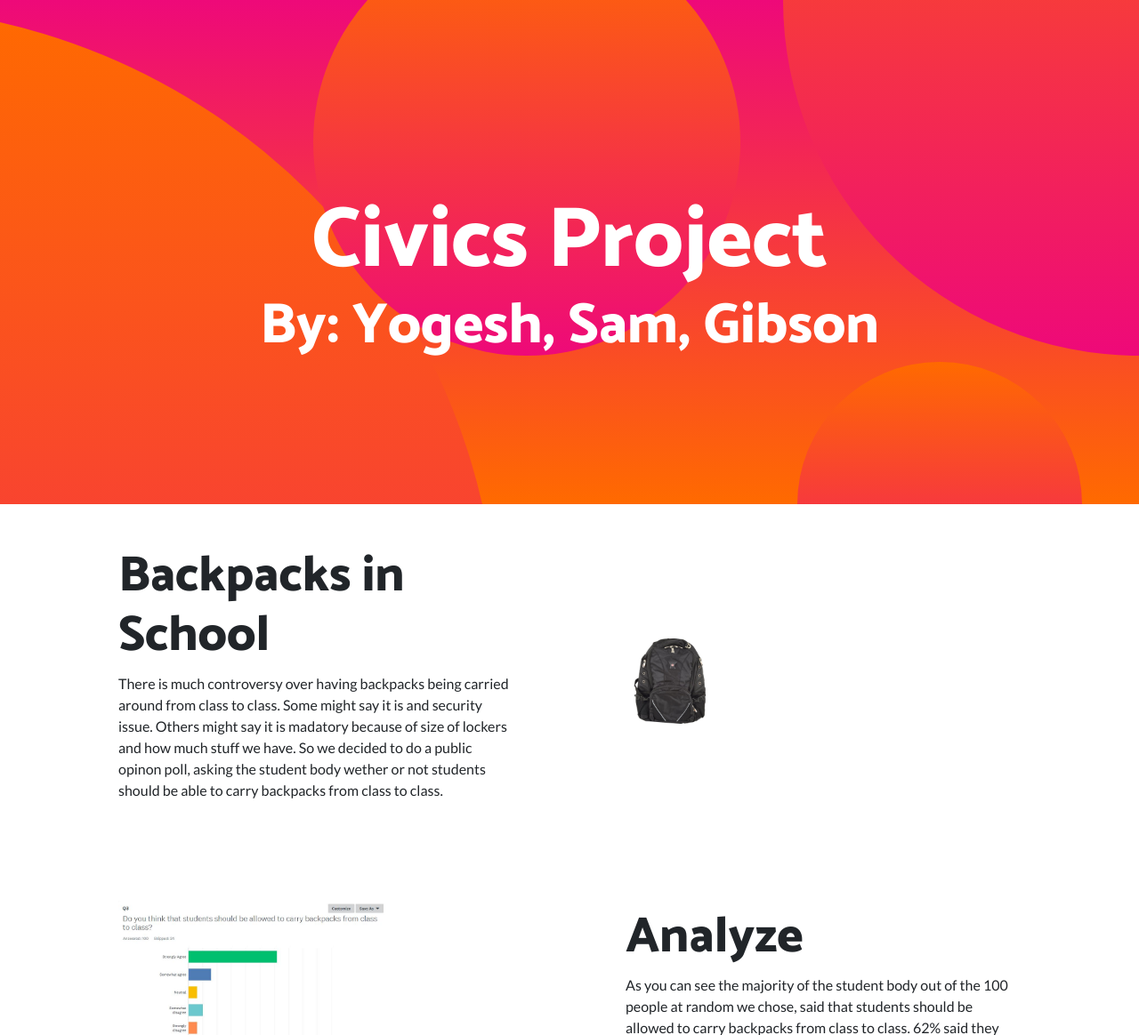
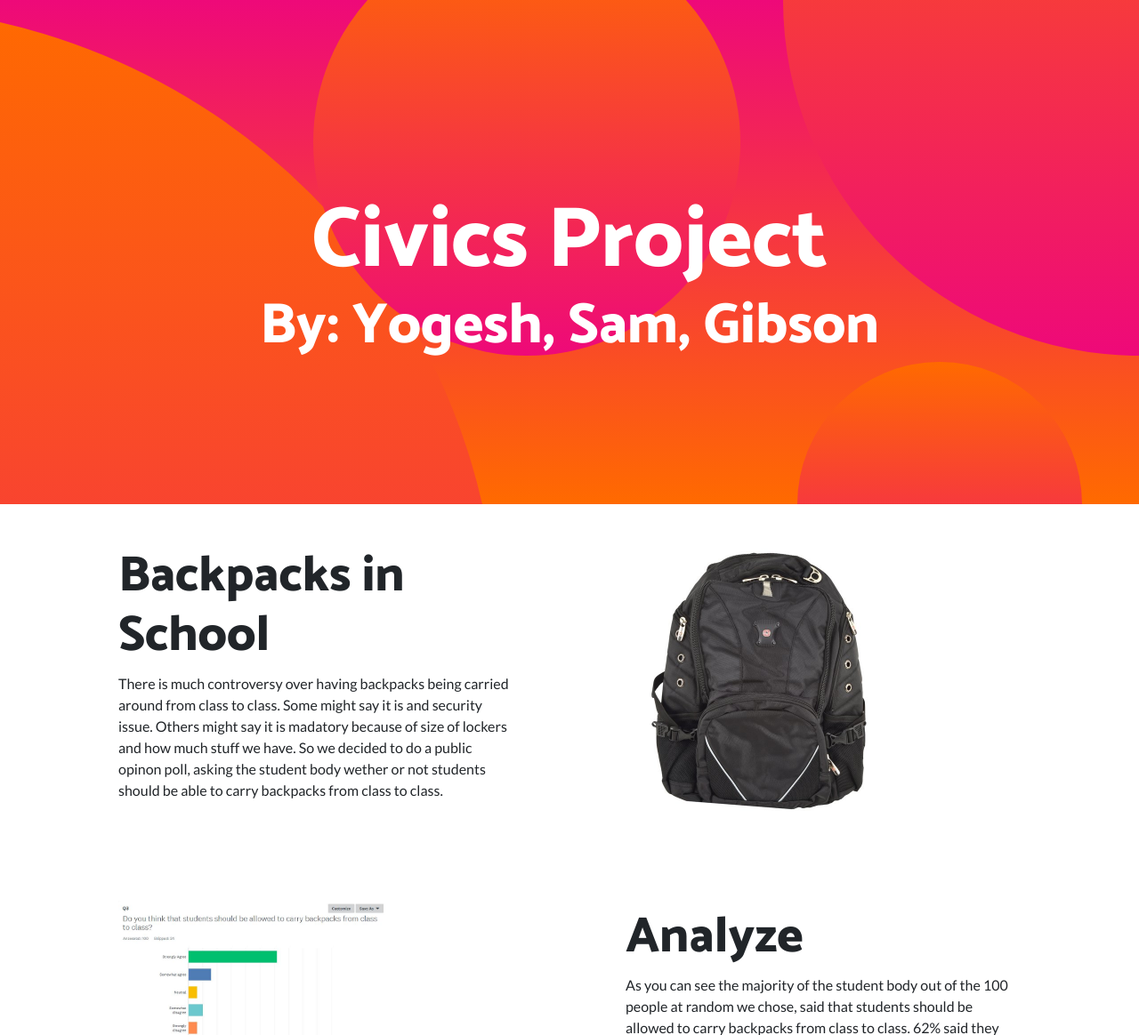
Before and after one commit to yog12356/Backpack-Public-Poll, a website: page index.html in a window 1280 px wide. Shown: the top 1164 px of the page at 89% size. Drawn offline with Linux system fonts and the light colour scheme.

Commit message:
Update index.html

```diff
--- a/index.html
+++ b/index.html
@@ -45,7 +45,7 @@
         <div class="row align-items-center">
           <div class="col-lg-6 order-lg-2">
             <div class="p-5">
-              <img class="" src="img/04.jpg" alt="" style="width:100px;height:120;"
+              <img class="" src="img/04.jpg" alt="" style="width:300px;height:250;"
 px>
             </div>
           </div>
```
